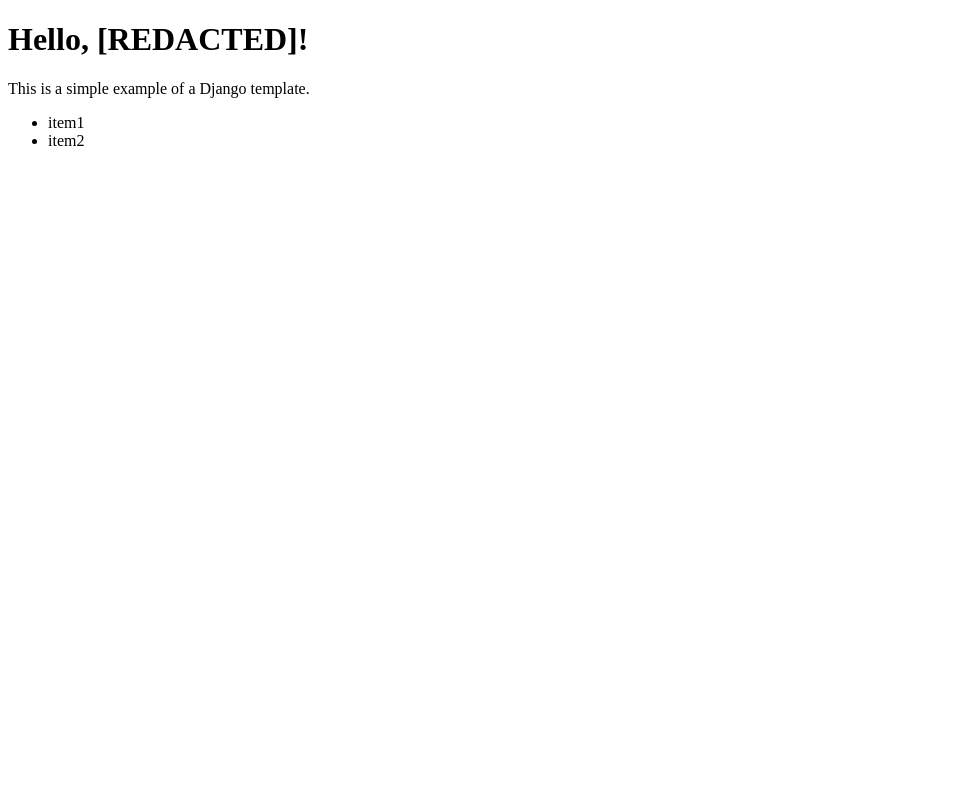
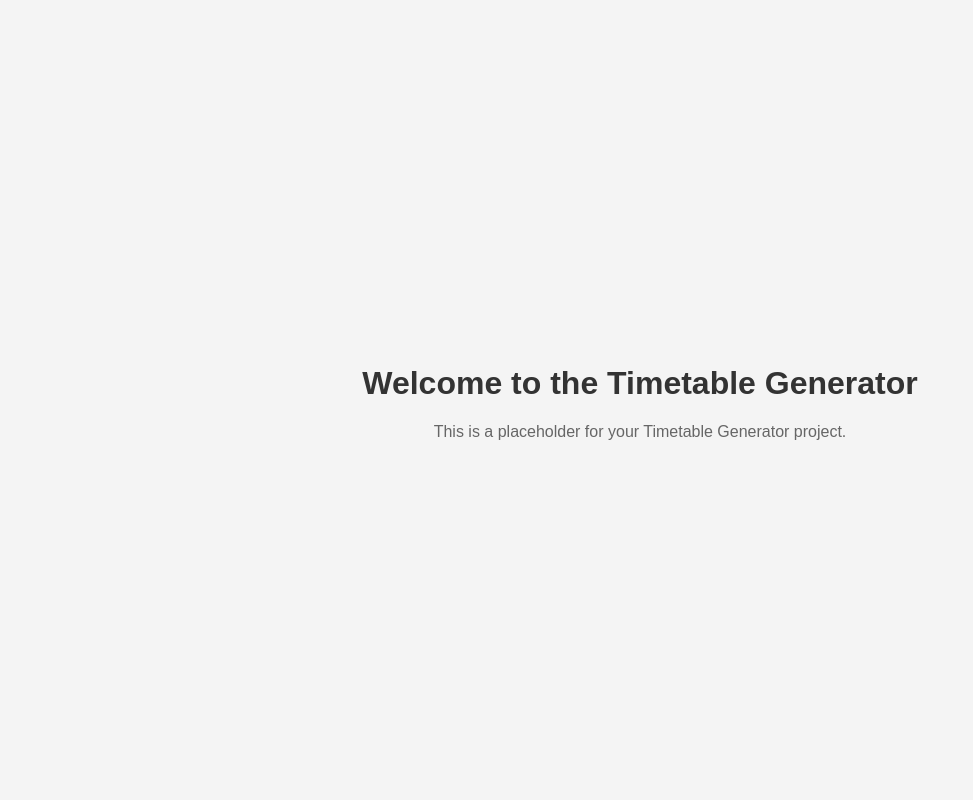
Before and after one commit to deliagrigorita/Timetable-Generator-Project, a Django app: page / in a window 1280 px wide. Shown: the whole page, without its empty margins (0-973 px from the left). Run offline with Django 4.2, Linux system fonts and the light colour scheme.

Commit message:
New index.html visible from the localhost as well

```diff
--- a/Timetable/templates/index.html
+++ b/Timetable/templates/index.html
@@ -1,19 +1,44 @@
 <!DOCTYPE html>
-<html>
+<html lang="en">
 <head>
-    <title>Your Django Template</title>
+    <meta charset="UTF-8">
+    <meta name="viewport" content="width=device-width, initial-scale=1.0">
+    <title>Timetable Generator</title>
+    <!-- Add your CSS styles or link to an external stylesheet here -->
+    <style>
+        body {
+            font-family: 'Arial', sans-serif;
+            background-color: #f4f4f4;
+            margin: 0;
+            padding: 0;
+            display: flex;
+            align-items: center;
+            justify-content: center;
+            height: 100vh;
+        }
+
+        .container {
+            text-align: center;
+        }
+
+        h1 {
+            color: #333;
+        }
+
+        p {
+            color: #666;
+        }
+
+        /* Add more styles as needed */
+    </style>
 </head>
 <body>
 
-    <h1>Hello, {{ user_name }}!</h1>
-
-    <p>This is a simple example of a Django template.</p>
-
-    <ul>
-        {% for item in items %}
-            <li>{{ item }}</li>
-        {% endfor %}
-    </ul>
+<div class="container">
+    <h1>Welcome to the Timetable Generator</h1>
+    <p>This is a placeholder for your Timetable Generator project.</p>
+    <!-- Add more content and features as needed -->
+</div>
 
 </body>
 </html>
--- a/Timetable_Generator_Project/settings.py
+++ b/Timetable_Generator_Project/settings.py
@@ -25,7 +25,7 @@ SECRET_KEY = 'django-insecure-s)8ejdhckib#scqu@+rczpi^z7hwxmwaer*!0!3klqs_*(6y@)
 # SECURITY WARNING: don't run with debug turned on in production!
 DEBUG = True
 
-ALLOWED_HOSTS = ['raul05madalin.pythonanywhere.com']
+ALLOWED_HOSTS = ['raul05madalin.pythonanywhere.com', '127.0.0.1']
 
 
 # Application definition
```
